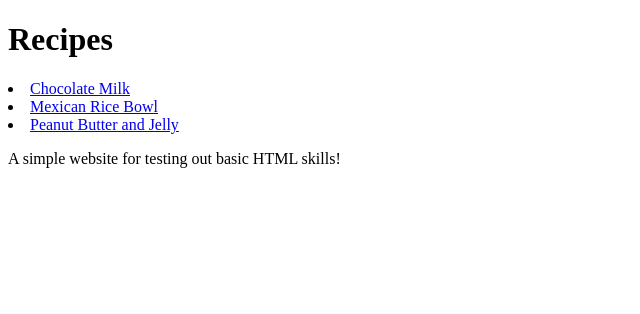
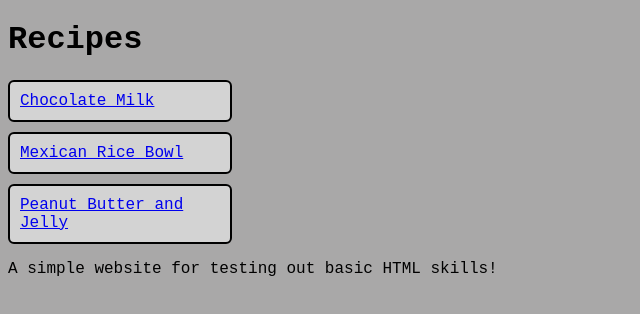
Before and after one commit to Andrew-Cihon-Scott/odin-recipes, a plain HTML site: page index.html in a window 1280 px wide. Shown: the whole page, without its empty margins (0-640 px from the left). Drawn offline with Linux system fonts and the light colour scheme.

Commit message:
Add style.css

```diff
--- a/index.html
+++ b/index.html
@@ -4,15 +4,14 @@
     <meta charset="UTF-8">
     <meta name="viewport" content="width=device-width, initial-scale=1.0">
     <title>Odin Recipes</title>
+    <link rel="stylesheet" href="style.css">
 </head>
 <body>
     <h1> Recipes </h1>
 
-    <li><a href="recipes/chocolate-milk.html">Chocolate Milk</a></li>
-    <li><a href="recipes/mexican-rice-bowl.html">Mexican Rice Bowl</a></li>
-    <li><a href="recipes/pbj.html">Peanut Butter and Jelly</a></li>
-  </ul>
-
+    <div class = "button-container"><a href="recipes/chocolate-milk.html">Chocolate Milk</a></div>
+    <div class = "button-container"><a href="recipes/mexican-rice-bowl.html">Mexican Rice Bowl</a></div>
+    <div class = "button-container"><a href="recipes/pbj.html">Peanut Butter and Jelly</a></div>
     <p>A simple website for testing out basic HTML skills!</p>
 
 </body>
--- /dev/null
+++ b/style.css
@@ -0,0 +1,20 @@
+html {
+  box-sizing: border-box;
+  background: #a9a8a8;
+
+}
+
+body {
+  font-family:'Courier New', monospace, sans-serif;
+}
+
+.button-container {
+    width: 200px;
+    display: block;
+    background:lightgray;
+    border-radius: 6px;
+    color: white;
+    padding: 10px;
+    margin: 0px 0px 10px;
+    border: 2px solid black;
+}
```
Also changed, not shown: recipes/chocolate-milk.html (+1 -1 lines), recipes/mexican-rice-bowl.html (+1 -1 lines), recipes/pbj.html (+1 -1 lines).
